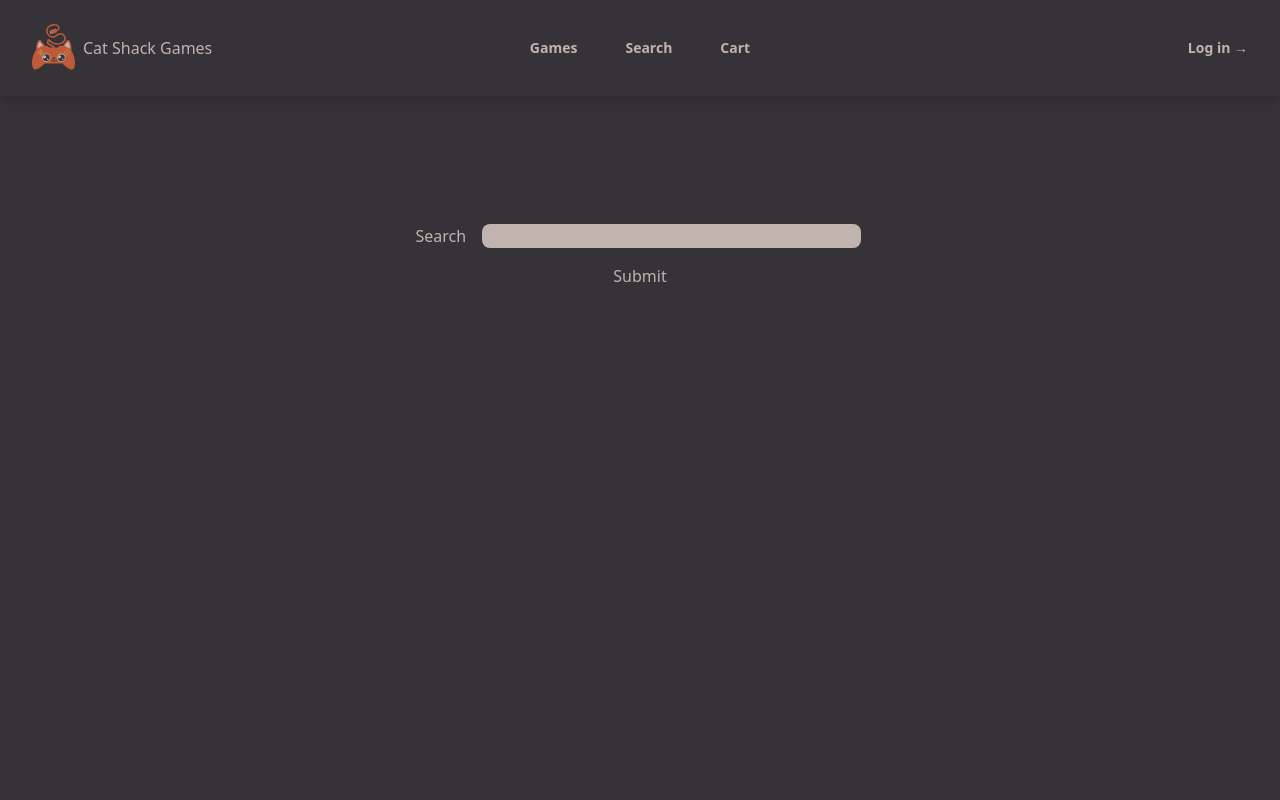
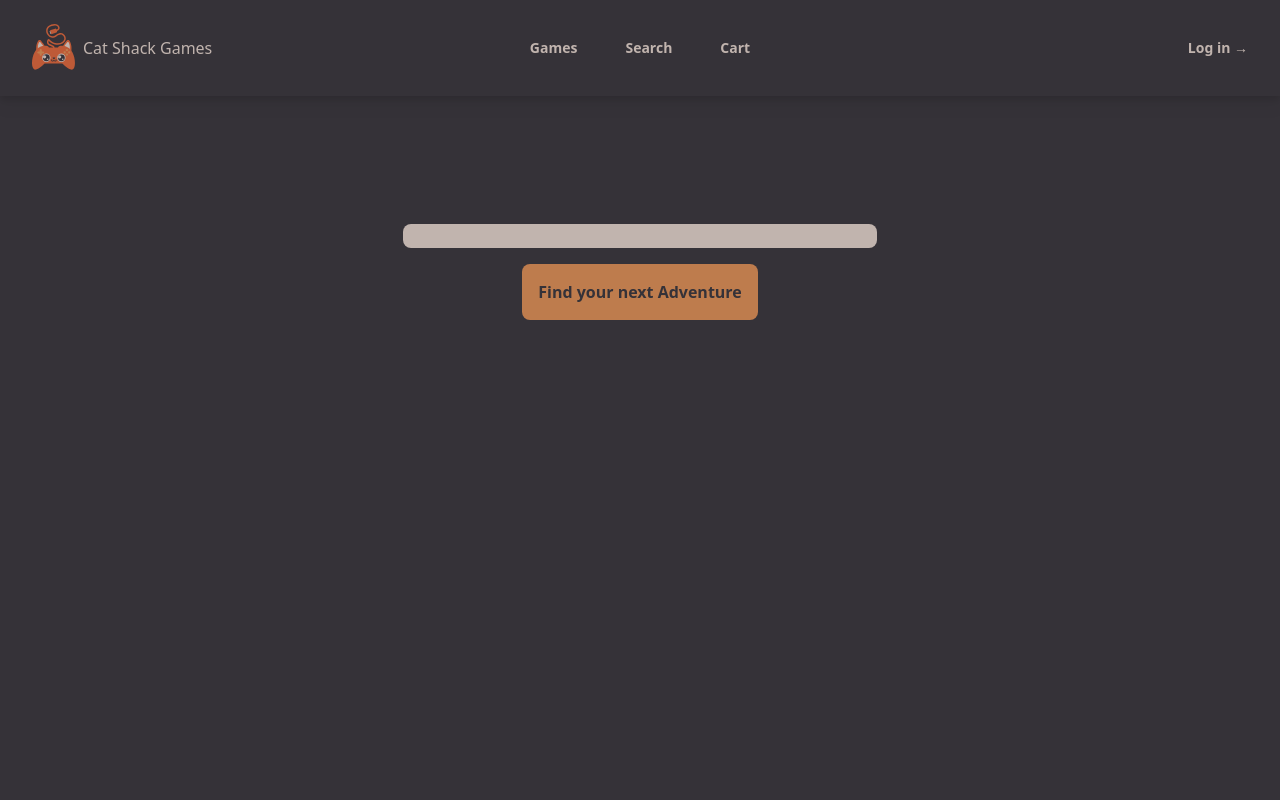
Before and after one commit to timstapl/giant-bomb-code-test, a Nuxt app: page /search in a window 1280 px wide. Shown: the top 800 px of the page. Built offline with nearby package versions, Linux system fonts and the light colour scheme.

Commit message:
Tweak search page

```diff
--- a/pages/search.vue
+++ b/pages/search.vue
@@ -2,13 +2,13 @@
   <div class="bg-shack-gray h-screen w-full flex flex-col items-center px-12">
     <div id="spacer" class="h-32"></div>
     <div class="text-shack-text w-full flex flex-row justify-center items-center">
-      <div class="w-4/5 flex">
-        <label class="w-1/3 text-right pr-4" for="search">Search</label>
+      <div class="w-full flex justify-center items-center">
+        <label class="w-1/3 text-right pr-4 sr-only" for="search">Find your next Adventure</label>
         <input class="w-2/5 bg-shack-text rounded-lg text-shack-gray" type="text" id="search" v-model="query"></input>
       </div>
     </div>
     <div class="text-shack-text w-full flex flex-row justify-center items-center mt-4">
-        <button @click="search">Submit</button>
+        <button class="bg-shack-orange p-4 rounded-lg text-shack-gray font-bold" @click="search">Find your next Adventure</button>
     </div>
   </div>
 </template>
```
